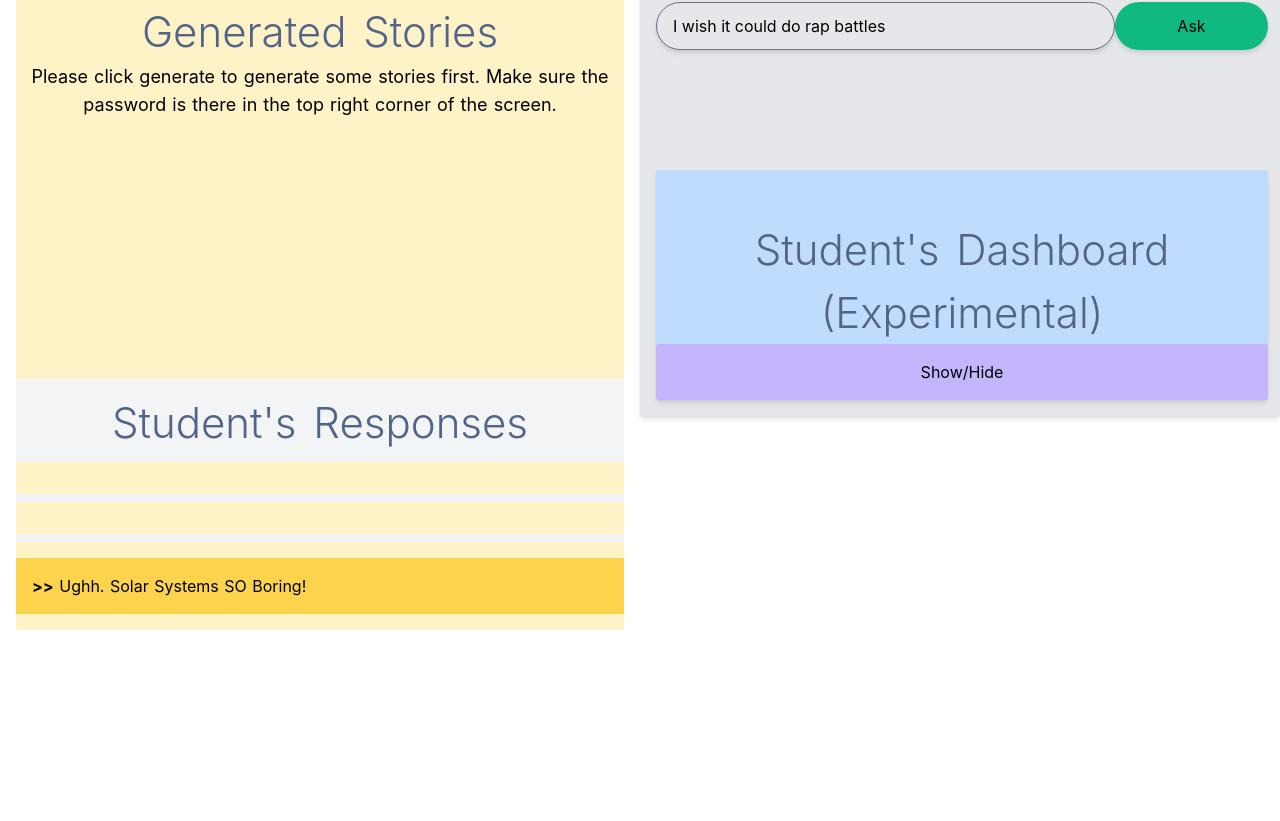
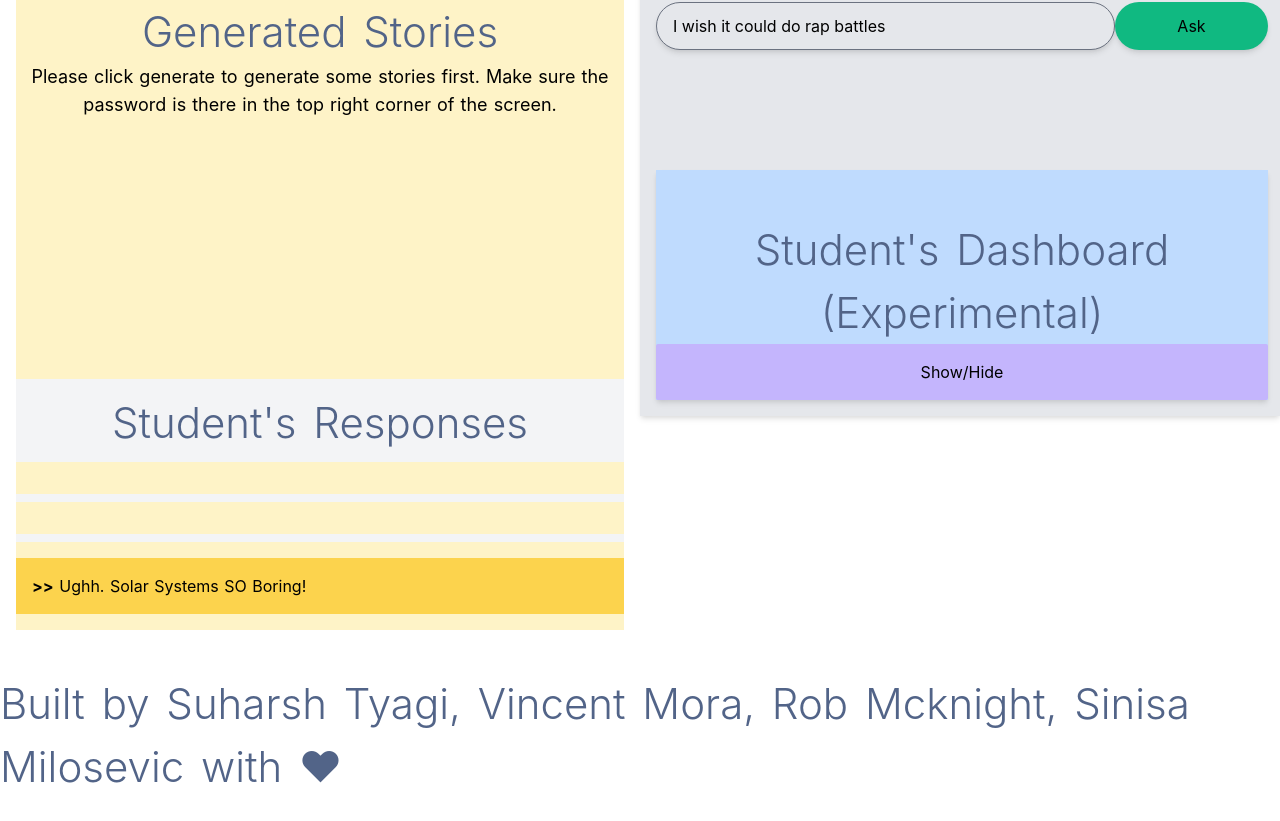
Before and after one commit to SuharshTyagii/Alfee, a Nuxt app: page / in a window 1280 px wide. Shown: the part 695-1516 px from the top of the page. Before the commit the page ends 1325 px from the top, so only its background shows below. Built offline with nearby package versions, Linux system fonts and the light colour scheme.

Commit message:
team name

```diff
--- a/pages/index.vue
+++ b/pages/index.vue
@@ -32,7 +32,7 @@
       </div>
       <br>
       <div class="userInterface flex justify-around ">
-         <div v-if="showFor==0 || showFor ==2" class="w-1/2 text-center px-4"> <!-- teachers section begins here -->
+         <div v-if="showFor==0 || showFor ==2" class="sm:w-1/2 w-full text-center px-4"> <!-- teachers section begins here -->
         <div class=" pl-5 pr-3 py-4   bg-yellow-100 shadow-md  ">
           <span class=" subtitle ">Teacher's Dashboard.</span>
           </div>
@@ -87,7 +87,7 @@
               </div>
 
         </div>
-        <div v-if="showFor==1 || showFor ==2" class="px-4 pr-3 py-4 h-full  bg-gray-200 shadow-md w-1/2 ">
+        <div v-if="showFor==1 || showFor ==2" class="sm:w-1/2 w-full px-4 pr-3 py-4 h-full  bg-gray-200 shadow-md w-1/2 ">
           <div class="text-center">
             <span class=" subtitle   ">Student's Dashboard.</span>
             <div class="pb-10">
@@ -141,6 +141,13 @@
 
 
         </div>
+
+
+
+      </div>
+
+      <div class="subtitle font-bold pt-64  text-left">
+        Built by Suharsh Tyagi, Vincent Mora, Rob Mcknight, Sinisa Milosevic with ♥
       </div>
     </div>
 </template>
```
